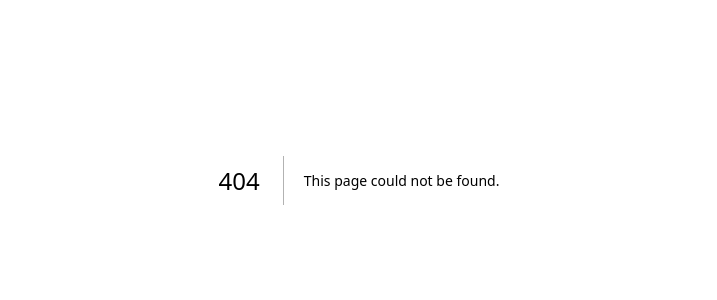
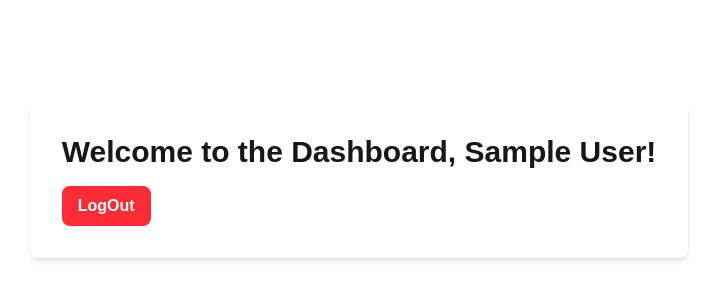
Before and after one commit to Saha-7/Calender-Event-Management, a Next.js app: page /dashboard in a window 1280 px wide. Before the commit this address had no page. Shown: the part 220-520 px from the top of the page, without its empty margins (281-998 px from the left). Built offline with nearby package versions, Linux system fonts and the light colour scheme; no server answers; sample sign-in values are in the browser's storage.

Commit message:
Dashboard + auth

```diff
--- /dev/null
+++ b/app/dashboard/page.js
@@ -0,0 +1,44 @@
+"use client";
+import React, { useEffect, useState } from "react";
+import { getAuth, signOut, onAuthStateChanged } from "firebase/auth";
+import { useRouter } from "next/navigation";
+
+function Dashboard() {
+  const auth = getAuth();
+  const router = useRouter();
+  const [user, setUser] = useState(null);
+
+  useEffect(() => {
+    const unsubscribe = onAuthStateChanged(auth, (user) => {
+      if (user) {
+        setUser(user);
+      } else {
+        router.push("/") // redirect -> login if not logged in
+      }
+    });
+    return ()=> unsubscribe()
+  }, [auth, router]);
+
+  const handleLogout = async()=>{
+    try{
+        await signOut(auth)
+        router.push("/") //Redirect-> LogIn page after logout
+    }catch(error){
+        console.error("Error Signing out:", error.message)
+    }
+  }
+
+  return (
+    <div className="flex flex-col items-center justify-center h-screen">
+        <div className="p-8 rounded-lg shadow-md">
+            <h1 className="text-3xl font-bold mb-4">
+                Welcome to the Dashboard, {user ? user.displayName : "Guest"}!
+            </h1>
+            <button className="bg-red-500 hover:bg-red-700 text-white font-bold py-2 px-4 rounded-lg" onClick={handleLogout}>LogOut</button>
+        </div>
+    </div>
+  )
+}
+
+
+export default Dashboard
--- a/app/page.js
+++ b/app/page.js
@@ -2,13 +2,14 @@
 import { useState, useEffect } from "react";
 import {app} from "../firebaseConfig"
 import {getAuth} from "firebase/auth"
-import { useRouter } from "next/router";
+import { useRouter } from "next/navigation";
 import { signInWithPopup, GoogleAuthProvider } from "firebase/auth";
+import Dashboard from "./dashboard/page";
 
 
 const Home=()=>{
   const [user, setUser] = useState(null)
-  const router = useRouter
+  const router = useRouter()
 
   useEffect(()=>{
     const auth = getAuth(app)
@@ -38,7 +39,7 @@ const Home=()=>{
     <div className="flex flex-col items-center justify-center h-screen">
       {user? (
         // user is logged in so render the page
-        < />
+        < Dashboard/>
       ):(
         // User not logged in, render the login button
         <button
--- a/firebaseConfig.js
+++ b/firebaseConfig.js
@@ -7,15 +7,18 @@ import { getAnalytics } from "firebase/analytics";
 // Your web app's Firebase configuration
 // For Firebase JS SDK v7.20.0 and later, measurementId is optional
 const firebaseConfig = {
-  apiKey: PROCESS.env.NEXT_PUBLIC_FIREBASE_API_KEY,
-  authDomain: PROCESS.env.NEXT_PUBLIC_FIREBASE_AUTH_DOMAIN,
-  projectId: PROCESS.env.NEXT_PUBLIC_FIREBASE_PROJECT_ID,
-  storageBucket: PROCESS.env.NEXT_PUBLIC_FIREBASE_STORAGE_BUCKET,
-  messagingSenderId: PROCESS.env.NEXT_PUBLIC_FIREBASE_MESSAGING_SENDER_ID ,
-  appId: PROCESS.env.NEXT_PUBLIC_FIREBASE_APP_ID ,
-  measurementId: PROCESS.env.NEXT_PUBLIC_FIREBASE_MEASUREMENT_ID
+  apiKey: process.env.NEXT_PUBLIC_FIREBASE_API_KEY,
+  authDomain: process.env.NEXT_PUBLIC_FIREBASE_AUTH_DOMAIN,
+  projectId: process.env.NEXT_PUBLIC_FIREBASE_PROJECT_ID,
+  storageBucket: process.env.NEXT_PUBLIC_FIREBASE_STORAGE_BUCKET,
+  messagingSenderId: process.env.NEXT_PUBLIC_FIREBASE_MESSAGING_SENDER_ID ,
+  appId: process.env.NEXT_PUBLIC_FIREBASE_APP_ID ,
+  measurementId: process.env.NEXT_PUBLIC_FIREBASE_MEASUREMENT_ID
 };
 
 // Initialize Firebase
 const app = initializeApp(firebaseConfig);
 const analytics = getAnalytics(app);
+
+
+export { app };
```
